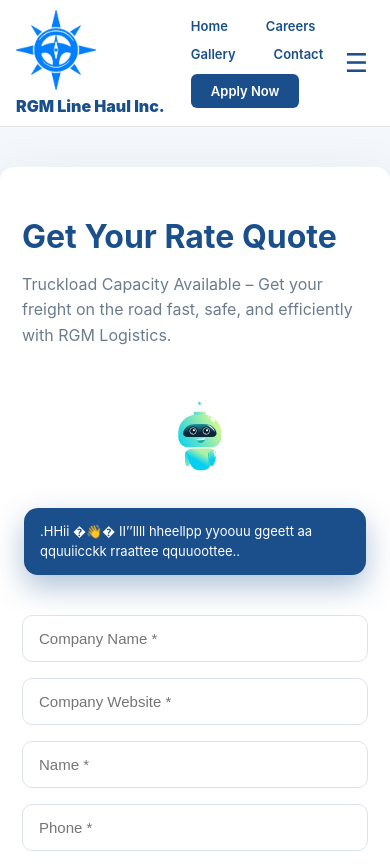
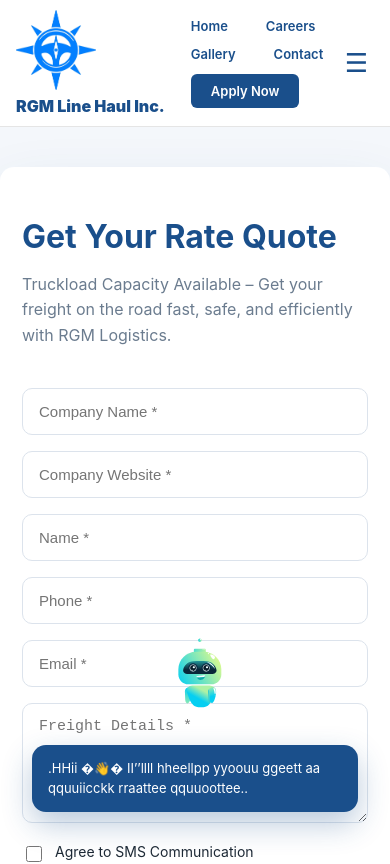
Before and after one commit to MrVenom786/rgm-web-frontend, a React (Create React App) app: page /HaulWithRGM in a window 390 px wide. Shown: the top 864 px of the page. Built offline with nearby package versions, Linux system fonts and the light colour scheme; no server answers.

Commit message:
Update HaulWithRGM.css

```diff
--- a/src/styles/HaulWithRGM.css
+++ b/src/styles/HaulWithRGM.css
@@ -29,13 +29,13 @@
   max-width: 1200px;
   margin: 40px auto;
   padding: 40px 48px 120px;
-  background: #fff;
+  background: #ffffff;
   border-radius: 14px;
-  box-shadow: 0 25px 60px rgba(26, 79, 139, 0.15);
+  box-shadow: 0 25px 60px rgba(26, 79, 139, 0.12);
   position: relative;
-  overflow: hidden;
 }
 
+/* Headings */
 .haul-container h1 {
   font-size: 32px;
   margin-bottom: 10px;
@@ -50,19 +50,18 @@
 }
 
 /* ===========================
-   BOT AREA (RIGHT SIDE)
+   BOT AREA
 =========================== */
 .bot-wrapper {
-  position: fixed;              /* 🔥 ALWAYS fixed */
-  right: 24px;                  /* 🔥 inside frame, not touching edge */
-  bottom: 24px;                 /* 🔥 bottom-right corner */
+  position: fixed;
+  right: 32px;
+  bottom: 32px;
   width: 280px;
-  max-width: calc(100vw - 48px);
+  max-width: calc(100vw - 64px);
   display: flex;
   flex-direction: column;
   align-items: center;
-  z-index: 9999;
-  pointer-events: auto;
+  z-index: 1000;
 }
 
 .bot-animation {
@@ -71,30 +70,30 @@
 }
 
 /* ===========================
-   BOT SPEECH BUBBLE
+   BOT BUBBLE
 =========================== */
 .bot-bubble {
   width: 100%;
-  background: #1a4f8b;
+  background: var(--rgm-blue);
   color: #ffffff;
   padding: 14px 16px;
   border-radius: 14px;
   font-size: 14px;
   line-height: 1.5;
+  text-align: left;
 
-  /* 🔒 TEXT NEVER OVERFLOWS */
   white-space: normal;
   word-break: break-word;
   overflow-wrap: break-word;
-  overflow: hidden;
 
-  box-shadow: 0 12px 30px rgba(26, 79, 139, 0.35);
+  box-shadow: 0 12px 30px rgba(26, 79, 139, 0.3);
+  animation: bubbleFade 0.3s ease;
 }
 
 @keyframes bubbleFade {
   from {
     opacity: 0;
-    transform: translateY(4px);
+    transform: translateY(6px);
   }
   to {
     opacity: 1;
@@ -110,6 +109,7 @@
   max-width: 720px;
 }
 
+/* Inputs */
 .haul-form input,
 .haul-form select,
 .haul-form textarea {
@@ -128,6 +128,7 @@
   min-height: 120px;
 }
 
+/* Focus state */
 .haul-form input:focus,
 .haul-form select:focus,
 .haul-form textarea:focus {
@@ -137,24 +138,22 @@
 }
 
 /* ===========================
-   CHECKBOX FIX (IMPORTANT)
+   CHECKBOX STYLING
 =========================== */
-.checkbox-line {
+.haul-form label {
   display: flex;
   align-items: flex-start;
   gap: 10px;
   font-size: 14px;
-  color: var(--text-dark);
   margin-bottom: 14px;
-  line-height: 1.5;
+  cursor: pointer;
 }
 
-.checkbox-line input[type="checkbox"] {
+.haul-form input[type="checkbox"] {
   margin-top: 3px;
   width: 16px;
   height: 16px;
   accent-color: var(--rgm-blue);
-  cursor: pointer;
 }
 
 /* ===========================
@@ -181,7 +180,7 @@
   font-weight: 600;
   cursor: pointer;
   transition: all 0.25s ease;
-  box-shadow: 0 10px 25px rgba(26, 79, 139, 0.3);
+  box-shadow: 0 10px 25px rgba(26, 79, 139, 0.25);
 }
 
 .haul-form button:hover {
@@ -196,12 +195,12 @@
 }
 
 /* ===========================
-   RESPONSIVE SAFETY
+   RESPONSIVE
 =========================== */
 @media (max-width: 1024px) {
   .bot-wrapper {
     position: static;
-    margin: 20px auto 0;
+    margin: 30px auto 0;
   }
 
   .haul-container {
@@ -222,23 +221,8 @@
     font-size: 13px;
   }
 }
-
-/* ===========================
-   SUBTLE PAGE LIFE EFFECTS
-=========================== */
-.haul-form input,
-.haul-form select,
-.haul-form textarea {
-  animation: fadeIn 0.4s ease forwards;
+.bot-wrapper {
+  position: fixed;
+  right: 32px;
+  bottom: 32px;
 }
-
-@keyframes fadeIn {
-  from {
-    opacity: 0;
-    transform: translateY(4px);
-  }
-  to {
-    opacity: 1;
-    transform: translateY(0);
-  }
-}
```
